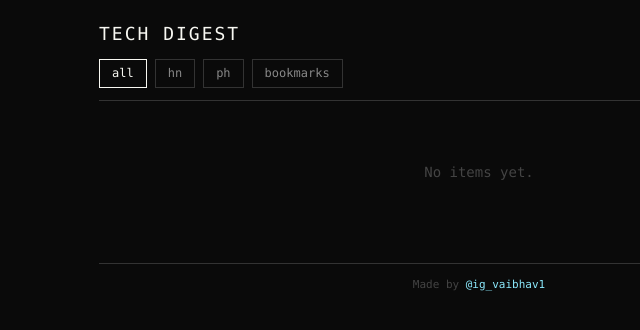
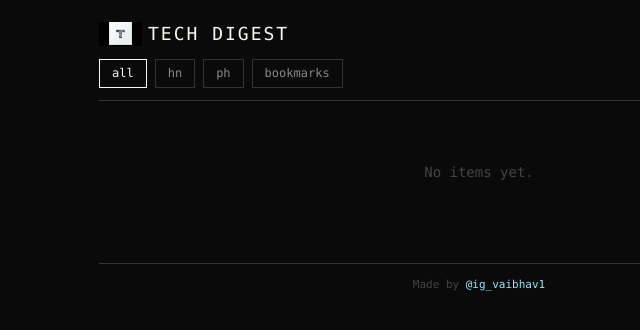
Before and after one commit to vaibhav0806/tech-digest, a FastAPI app: page / in a window 1280 px wide. Shown: the top 330 px of the page, without its empty margins (161-801 px from the left). Run offline with FastAPI, Linux system fonts and the light colour scheme; data that the repository does not hold is empty.

Commit message:
Add logo to header using techdigest.png
Serve static files via /static mount and display the logo inline
in the page header.

Co-Authored-By: Claude Opus 4.6 <noreply@anthropic.com>

```diff
--- a/tech_digest/app.py
+++ b/tech_digest/app.py
@@ -4,6 +4,7 @@ from pathlib import Path
 
 from fastapi import FastAPI, Header, HTTPException, Request
 from fastapi.responses import HTMLResponse, JSONResponse
+from fastapi.staticfiles import StaticFiles
 from fastapi.templating import Jinja2Templates
 
 from .config import SCRAPE_SECRET, SESSION_COOKIE, SESSION_MAX_AGE
@@ -20,6 +21,7 @@ async def lifespan(app: FastAPI):
 
 
 app = FastAPI(lifespan=lifespan)
+app.mount("/static", StaticFiles(directory=str(Path(__file__).resolve().parent.parent / "static")), name="static")
 templates = Jinja2Templates(
     directory=str(Path(__file__).resolve().parent.parent / "templates")
 )
--- a/templates/index.html
+++ b/templates/index.html
@@ -10,7 +10,7 @@ body{background:#0a0a0a;color:#ccc;font-family:'SF Mono',SFMono-Regular,Consolas
 a{color:#8be9fd;text-decoration:none}
 a:hover{text-decoration:underline}
 .header{border-bottom:1px solid #333;padding-bottom:12px;margin-bottom:20px}
-.header h1{font-size:18px;color:#f8f8f2;font-weight:normal;letter-spacing:2px;text-transform:uppercase}
+.header h1{font-size:18px;color:#f8f8f2;font-weight:normal;letter-spacing:2px;text-transform:uppercase;display:flex;align-items:center}
 .tabs{display:flex;gap:8px;margin-top:10px;flex-wrap:wrap}
 .tabs a{padding:4px 12px;border:1px solid #333;color:#888;font-size:12px;text-decoration:none}
 .tabs a:hover,.tabs a.active{color:#f8f8f2;border-color:#f8f8f2}
@@ -34,7 +34,7 @@ a:hover{text-decoration:underline}
 </head>
 <body>
 <div class="header">
-  <h1>Tech Digest</h1>
+  <h1><img src="/static/techdigest.png" alt="Tech Digest" height="24" style="vertical-align:middle;margin-right:6px">Tech Digest</h1>
   <nav class="tabs">
     <a href="/" class="{% if source == 'all' %}active{% endif %}">all</a>
     <a href="/?source=hn" class="{% if source == 'hn' %}active{% endif %}">hn</a>
```
Also changed, not shown: static/techdigest.png (added).
